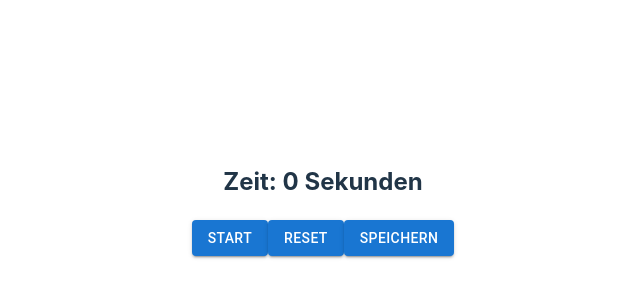
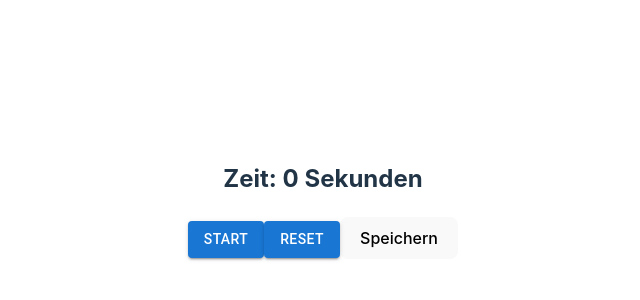
Before and after one commit to marc-hendrik-sieverding/softwarepraktikum, a React (Vite) app in the folder Zeiterfassung/: page /NachAnmeldung in a window 1280 px wide. Shown: the part 200-500 px from the top of the page, without its empty margins (317-957 px from the left). Built offline with nearby package versions, Linux system fonts and the light colour scheme.

Commit message:
ICH KANN SEKUNDEN ÜBERGEBEN WOOOO

```diff
--- a/Zeiterfassung/Routen/NachAnmeldung.jsx
+++ b/Zeiterfassung/Routen/NachAnmeldung.jsx
@@ -1,16 +1,19 @@
 import React from 'react';
 import { Button } from '@mui/material';
 import Seconds from './Seconds';
+import { Link } from 'react-router-dom';
 
 export default function NachAnmeldung() {
-  const { seconds, startTimer, resetTimer, saveTimer } = Seconds();
+  const { seconds, startTimer, resetTimer} = Seconds();
 
   return (
     <div>
       <h2>Zeit: {seconds} Sekunden</h2>
       <Button variant="contained" onClick={startTimer}> Start </Button>
       <Button variant="contained" onClick={resetTimer}> Reset </Button>
-      <Button variant="contained" href="/Zeit_erfasst" onClick={saveTimer}> Speichern </Button>
+      <Link to={`/Zeit_erfasst/seconds=${seconds}`}>
+        <button>Speichern</button>
+      </Link>
     </div>
   );
 }
--- a/Zeiterfassung/Routen/Seconds.jsx
+++ b/Zeiterfassung/Routen/Seconds.jsx
@@ -1,9 +1,8 @@
 import { useState } from 'react';
-import Zeit_erfasst from './Zeit_erfasst';
 
-export default function Seconds() {
+export default function Seconds(secondsValue) {
     const [intervalId, setIntervalId] = useState(null);
-    const [seconds, setSeconds] = useState(0);
+    const [seconds, setSeconds] = useState(secondsValue || 0);
 
   const startTimer = () => {
     if (intervalId === null) {
@@ -13,21 +12,25 @@ export default function Seconds() {
       setIntervalId(id);
     }
   };
+  const Addiere1h = () => {
+    setSeconds(prevSeconds => prevSeconds + 3600);
+  }
+
+  const Subtrahiere1h = () => {
+    setSeconds(prevSeconds => prevSeconds - 3600);
+  }
 
   const resetTimer = () => {
     clearInterval(intervalId);
     setIntervalId(null);
     setSeconds(0);
   };
-  const saveTimer = () => {
-    return <Zeit_erfasst seconds={seconds}></Zeit_erfasst>
-  };
-
 
 return {
     seconds,
     startTimer,
     resetTimer,
-    saveTimer
+    Addiere1h,
+    Subtrahiere1h
   };
 }
--- a/Zeiterfassung/Routen/Zeit_erfasst.jsx
+++ b/Zeiterfassung/Routen/Zeit_erfasst.jsx
@@ -1,6 +1,7 @@
 import * as React from 'react';
 import dayjs from 'dayjs';
 import Seconds from './Seconds';
+import { Link, useParams } from 'react-router-dom';
 import { LocalizationProvider } from '@mui/x-date-pickers/LocalizationProvider';
 import { AdapterDayjs } from '@mui/x-date-pickers/AdapterDayjs';
 import { DatePicker } from '@mui/x-date-pickers/DatePicker';
@@ -10,24 +11,18 @@ import Select from '@mui/material/Select';
 import MenuItem from '@mui/material/MenuItem';
 
 export default function Zeit_erfasst() {
-  const { seconds, setSeconds } = Seconds();
+  const { seconds } = useParams();
+  const secondsValue = seconds.split('=')[1];
+  const {Addiere1h, Subtrahiere1h} = Seconds(secondsValue);
   const [value, setValue] = React.useState(dayjs('2024-02-18'));
   const [art, setArt] = React.useState('');
   const handleChange = (event) => {
    setArt(event.target.value);
   };
 
-  const Addiere1h = () => {
-    setSeconds(prevSeconds => prevSeconds + 3600);
-  }
-
-  const Subtrahiere1h = () => {
-    setSeconds(prevSeconds => prevSeconds - 3600);
-  }
-
   return (
     <>
-  <TextField placeholder="Sekunden" InputProps={{ readOnly: true}} value={seconds}/>
+  <TextField placeholder="0 Sekunden" value={secondsValue}/>
   <LocalizationProvider dateAdapter={AdapterDayjs}>
     <DatePicker
         label="Datum"
@@ -47,7 +42,9 @@ export default function Zeit_erfasst() {
       </Select>
     <Button variant="contained" onClick={Addiere1h} > +1h </Button>
     <Button variant="contained" onClick={Subtrahiere1h} > -1h </Button>
-    <Button class="Speichern" variant="contained" href="/Daten"> Speichern </Button>
+    <Link to="/Daten">
+        <Button className="Speichern" variant="contained">Speichern</Button>
+      </Link>
   </>
 );
 }
--- a/Zeiterfassung/src/App.jsx
+++ b/Zeiterfassung/src/App.jsx
@@ -15,7 +15,7 @@ function App() {
         <Route path="/" element={<Anmeldung />} />
         <Route path="/NachAnmeldung" element={<NachAnmeldung  />} />
         <Route path="/Daten" element={<Daten  />} />
-        <Route path="/Zeit_erfasst" element={<Zeit_erfasst/>}/ >
+        <Route path="/Zeit_erfasst/:seconds" element={<Zeit_erfasst/>}/ >
       </Routes>
     </BrowserRouter>
   );
```
